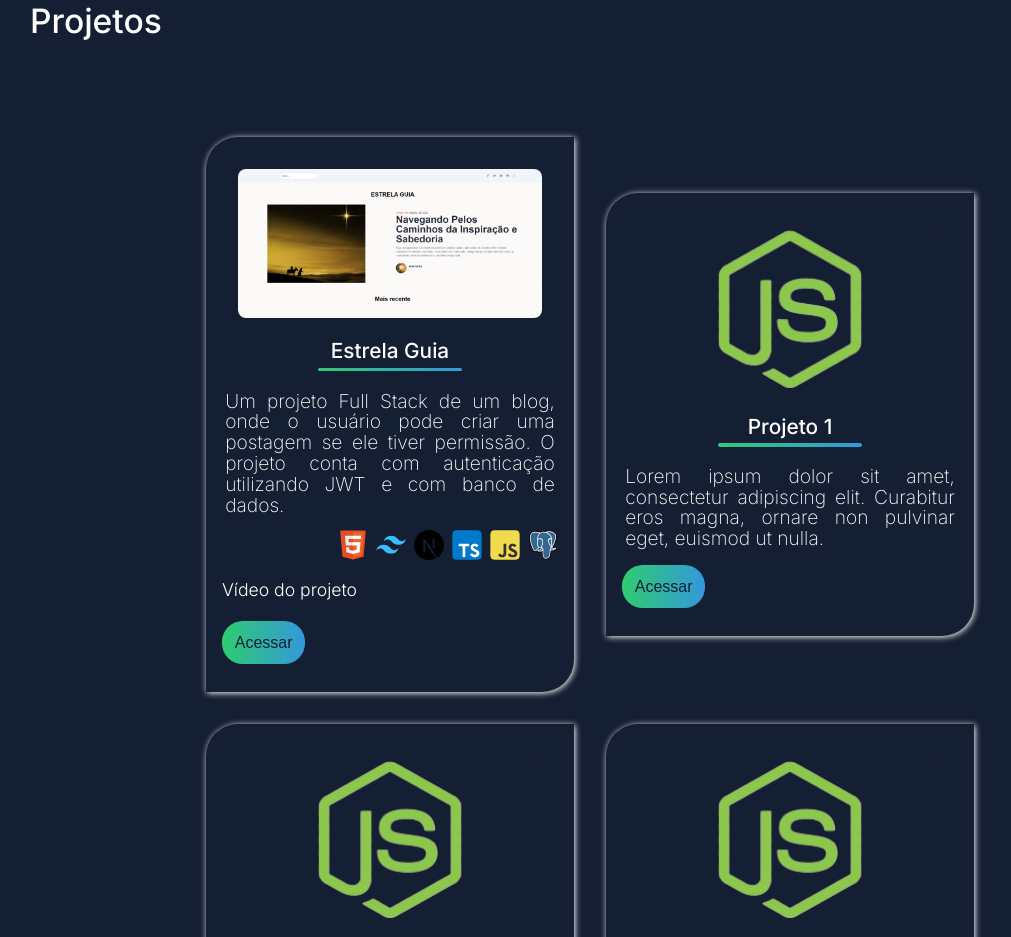
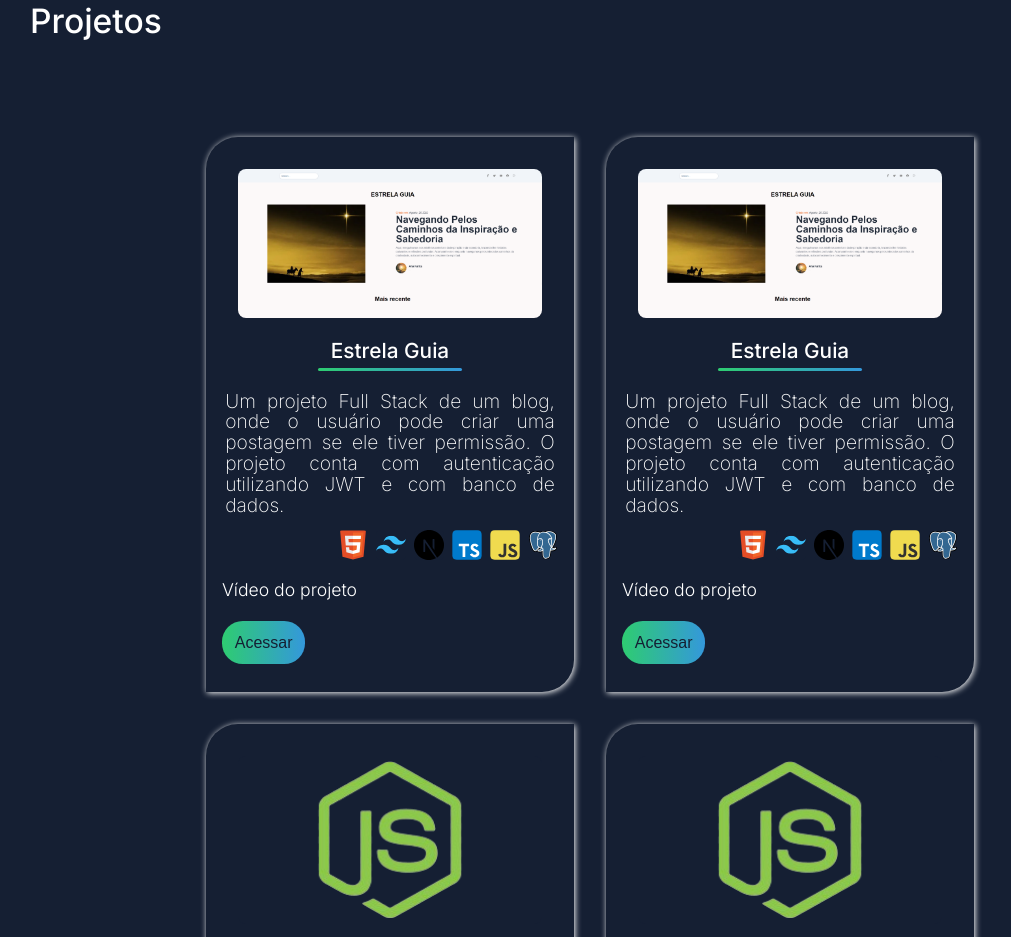
Before and after one commit to iSantanaaH/front-end-web, a Next.js app: page / in a window 1280 px wide. Shown: the part 960-1897 px from the top of the page, without its empty margins (50-1061 px from the left). Built offline with nearby package versions, Linux system fonts and the light colour scheme.

Commit message:
added video dinamic in ContainerIframe

```diff
--- a/app/page.module.css
+++ b/app/page.module.css
@@ -10,6 +10,10 @@
 
 .Resume span {
   color: var(--green-500);
+}
+
+.Year::before {
+  cursor: pointer;
 }
 
 .Resume button {
--- a/app/page.tsx
+++ b/app/page.tsx
@@ -2,19 +2,27 @@
 import Image from "next/image";
 import Link from "next/link";
 import { FaLinkedin, FaInstagramSquare, FaGithub } from "react-icons/fa";
-
-{
-  /* Componentes */
-}
 import NavBar from "./Components/header/NavBar";
 import styles from "./page.module.css";
 import { useEffect, useRef, useState } from "react";
 
+interface IframeVideoProps {
+  id: number;
+  path: string;
+}
+
 export default function HomePage() {
   const [isMenuOpen, setMenuOpen] = useState(false);
   const [isFrame, setIframeOpen] = useState(false);
+  const [isFrameVideo, setIsframeVideo] = useState<IframeVideoProps | null>(
+    null
+  );
   const dropdownRef = useRef<HTMLDivElement | null>(null);
   const backgroundVideoRef = useRef<HTMLVideoElement>(null);
+
+  const openIframe = (video: IframeVideoProps | null) => {
+    setIsframeVideo(video);
+  };
 
   useEffect(() => {
     function disableDropdown(event: MouseEvent) {
@@ -40,12 +48,14 @@ export default function HomePage() {
     setMenuOpen(!isMenuOpen);
   };
 
+
+
   const handleClickOutside = (event: MouseEvent) => {
     if (
       backgroundVideoRef.current &&
       !backgroundVideoRef.current.contains(event.target as Node)
     ) {
-      setIframeOpen(false);
+      setIsframeVideo(null);
       event.stopPropagation();
     }
   };
@@ -108,10 +118,25 @@ export default function HomePage() {
         </section>
 
         <section id="projects" className={styles.Projects}>
-          {isFrame && (
-            <div  className={styles.ContainerIframe}>
+          {/* {isFrame && (
+            <div className={styles.ContainerIframe}>
               <div className={styles.Iframe}>
-                <video ref={backgroundVideoRef} src="/Videos/estrelaguia.mkv" controls></video>
+                <video
+                  ref={backgroundVideoRef}
+                  src="/Videos/estrelaguia.mkv"
+                  controls
+                ></video>
+              </div>
+            </div>
+          )} */}
+          {isFrameVideo && (
+            <div className={styles.ContainerIframe}>
+              <div className={styles.Iframe}>
+                <video
+                  ref={backgroundVideoRef}
+                  src={isFrameVideo.path}
+                  controls
+                ></video>
               </div>
             </div>
           )}
@@ -196,7 +221,7 @@ export default function HomePage() {
 
               <div className={styles.RedirectProject}>
                 <Link href={"#projects"} className={styles.LinkVideo}>
-                  <span onClick={() => setIframeOpen(true)}>
+                  <span onClick={() => openIframe({ id: 1, path: "/Videos/teste.mkv" })}>
                     Vídeo do projeto
                   </span>
                 </Link>
@@ -205,36 +230,94 @@ export default function HomePage() {
                 </Link>
               </div>
             </div>
-            <div className={styles.Box}>
+
+            <div id="estrelaGuia" className={styles.Box}>
               <figure>
                 <Image
-                  src={"/Images/javascript.png"}
+                  src={"/Images/EstrelaGuia.png"}
                   alt="Projeto 1"
                   width={240}
                   height={140}
                   className={styles.ImageProject}
+                  title="Estrela Guia"
                 />
               </figure>
 
               <div className={styles.ContainerTitle}>
-                <h3>Projeto 1</h3>
+                <h3>Estrela Guia</h3>
                 <div className={styles.ColorBottomTitle}></div>
               </div>
 
               <div className={styles.DescriptionProject}>
                 <p className={styles.Details}>
-                  Lorem ipsum dolor sit amet, consectetur adipiscing elit.
-                  Curabitur eros magna, ornare non pulvinar eget, euismod ut
-                  nulla.
+                  Um projeto Full Stack de um blog, onde o usuário pode criar
+                  uma postagem se ele tiver permissão. O projeto conta com
+                  autenticação utilizando JWT e com banco de dados.
                 </p>
+                <div className={styles.TechnologiesUsed}>
+                  <Image
+                    src={"/Images/html.svg"}
+                    width={30}
+                    height={30}
+                    alt="Imagem do HTML"
+                    className={styles.ImageTechnologiesBox}
+                    title="HTML"
+                  />
+                  <Image
+                    src={"/Images/tailwindcss.svg"}
+                    width={30}
+                    height={30}
+                    alt="Imagem do TailwindCSS"
+                    className={styles.ImageTechnologiesBox}
+                    title="TailwindCSS"
+                  />
+                  <Image
+                    src={"/Images/nextjs.svg"}
+                    width={30}
+                    height={30}
+                    alt="Imagem do Nextjs"
+                    className={styles.ImageTechnologiesBox}
+                    title="Next.js"
+                  />
+                  <Image
+                    src={"/Images/typescript.svg"}
+                    width={30}
+                    height={30}
+                    alt="Imagem do Typescript"
+                    className={styles.ImageTechnologiesBox}
+                    title="Typescript"
+                  />
+                  <Image
+                    src={"/Images/javascript.svg"}
+                    width={30}
+                    height={30}
+                    alt="Imagem do Javascript"
+                    className={styles.ImageTechnologiesBox}
+                    title="Javascript"
+                  />
+                  <Image
+                    src={"/Images/postgresql.svg"}
+                    width={30}
+                    height={30}
+                    alt="Imagem do PostgreSQL"
+                    className={styles.ImageTechnologiesBox}
+                    title="PostgreSQL"
+                  />
+                </div>
               </div>
 
               <div className={styles.RedirectProject}>
-                <Link target="_blank" href={"/"}>
+                <Link href={"#projects"} className={styles.LinkVideo}>
+                  <span onClick={() => openIframe({ id: 1, path: "/Videos/estrelaguia.mkv" })}>
+                    Vídeo do projeto
+                  </span>
+                </Link>
+                <Link target="_blank" href={"https://estrelaguia.vercel.app/"}>
                   <button className={styles.ButtonProject}>Acessar</button>
                 </Link>
               </div>
             </div>
+
             <div className={styles.Box}>
               <figure>
                 <Image
```
